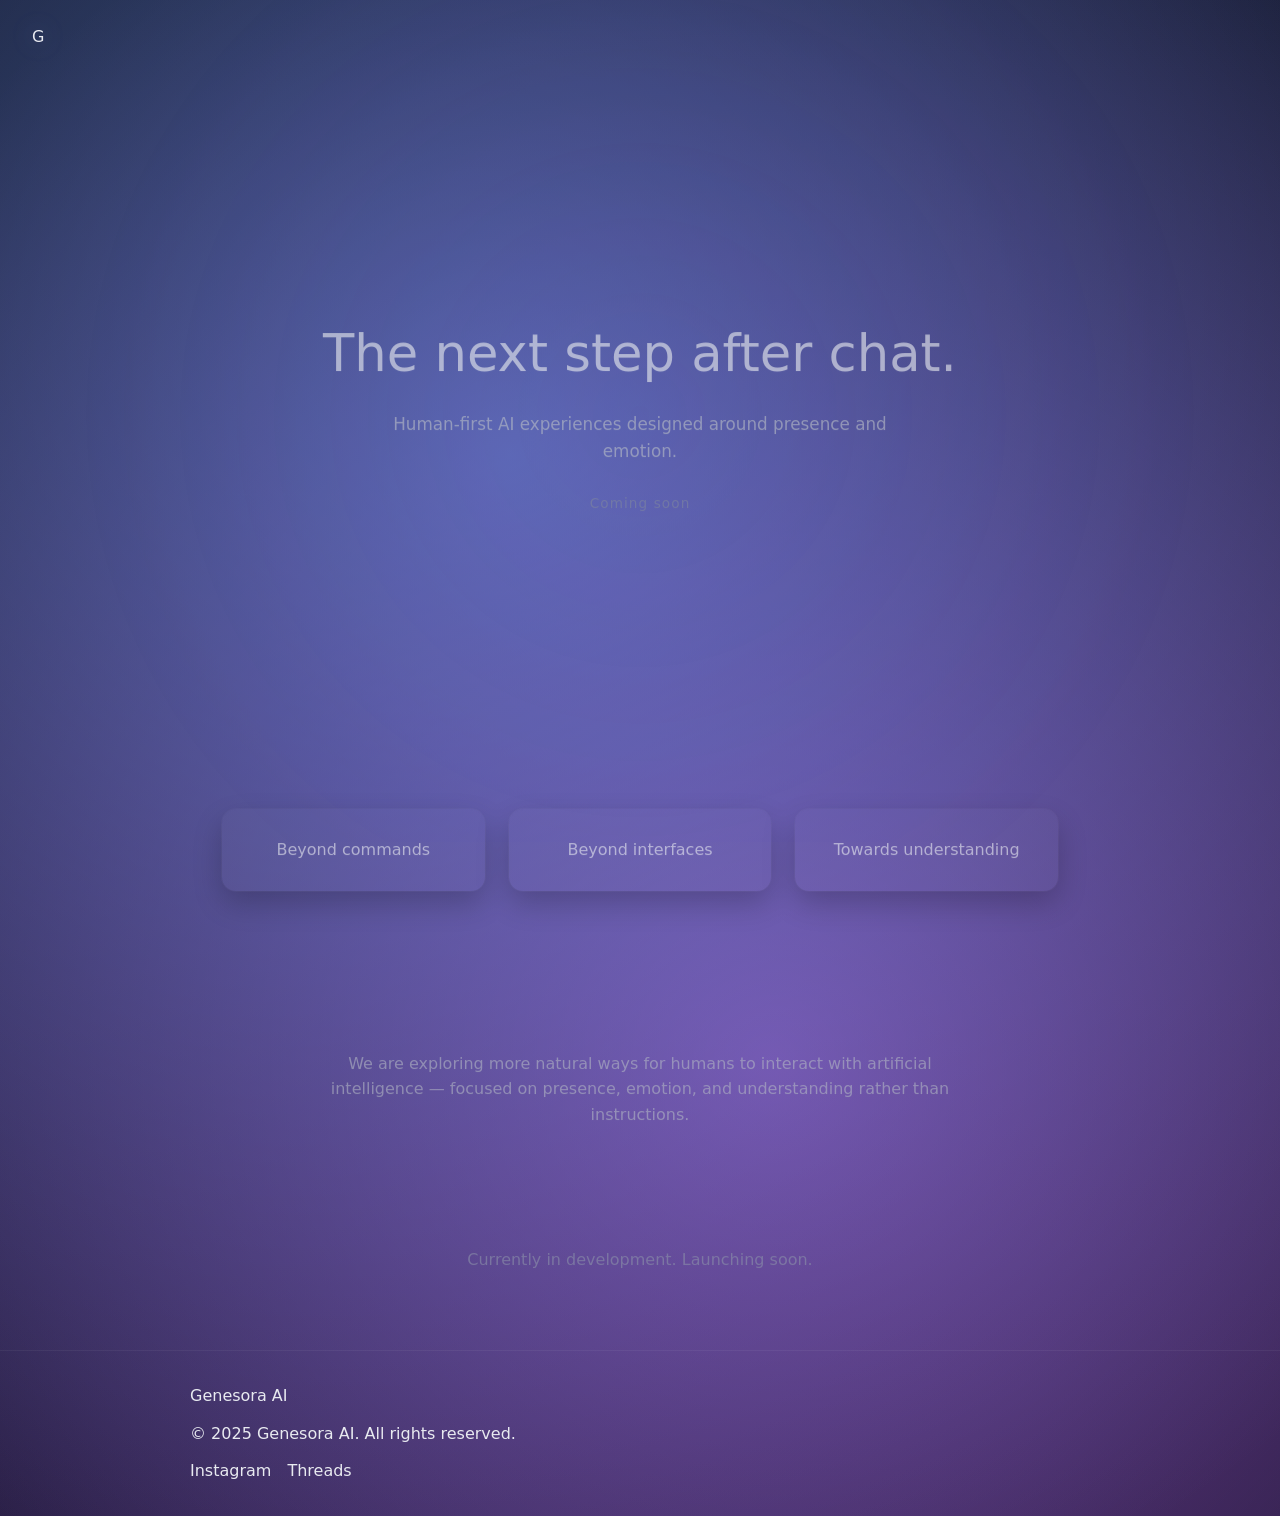
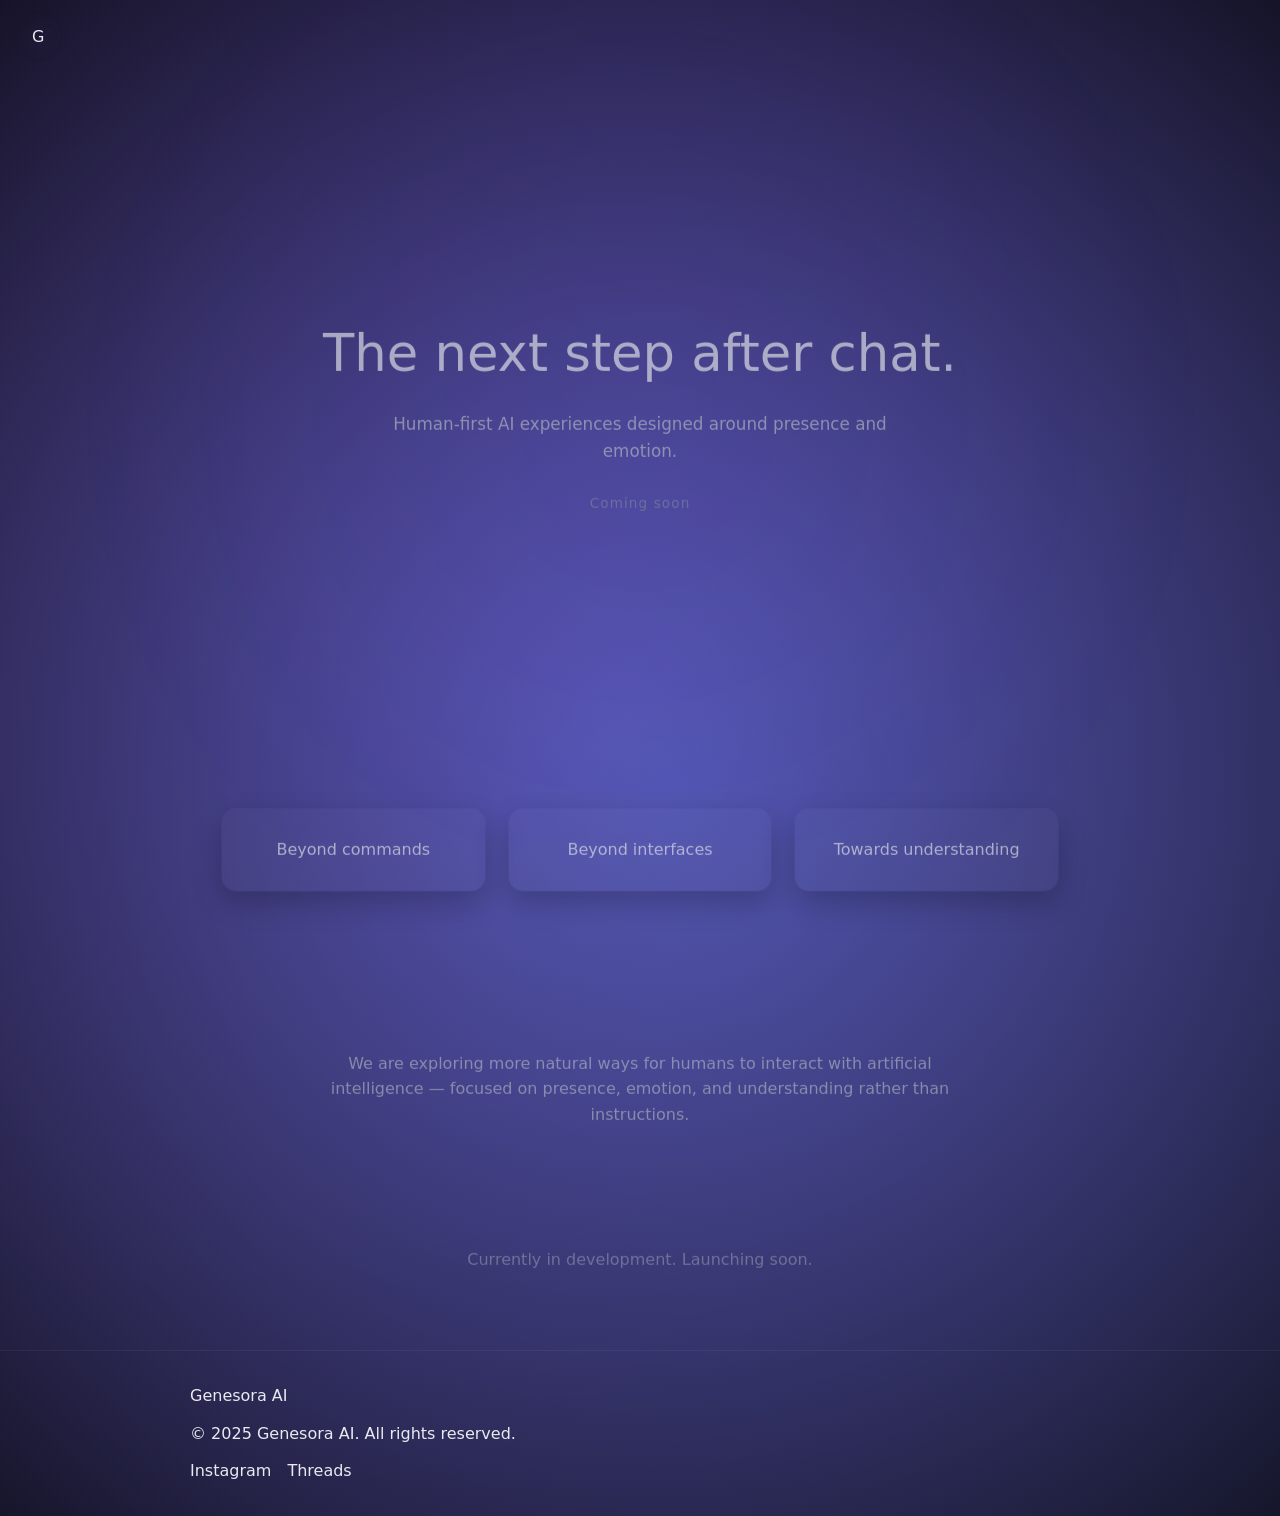

style.css

--- a/style.css
+++ b/style.css
@@ -17,12 +17,12 @@ html, body {
   overflow-x: hidden;
 
   background:
-    radial-gradient(circle at 30% 30%, rgba(120,160,255,0.55), transparent 45%),
-    radial-gradient(circle at 70% 70%, rgba(200,110,255,0.55), transparent 45%),
-    linear-gradient(180deg, #070812, #0d0f24);
+    radial-gradient(circle at 35% 40%, rgba(80,140,255,0.45), transparent 42%),
+    radial-gradient(circle at 65% 60%, rgba(190,90,255,0.45), transparent 42%),
+    linear-gradient(180deg, #05060a, #0a0b12);
 
-  background-size: 200% 200%;
-  animation: auraMove 16s ease-in-out infinite;
+  background-size: 220% 220%;
+  animation: auraMove 14s ease-in-out infinite;
 }
 
 /* Hide scrollbar */
